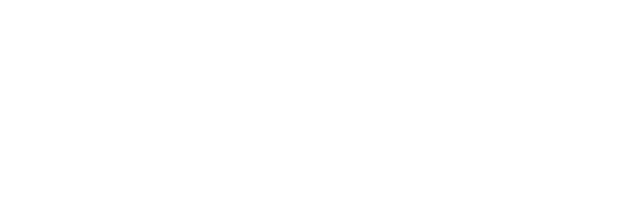
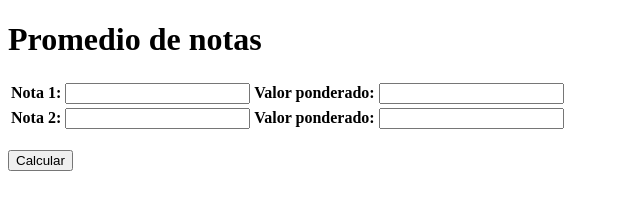
Before and after one commit to CCRR1000/GUIA2-DOM, a plain HTML site: page EjerciciosDOM/ejercicio7.html in a window 1280 px wide. Shown: the whole page, without its empty margins (0-640 px from the left). Drawn offline with Linux system fonts and the light colour scheme.

Commit message:
Se agregó conexión DOM

```diff
--- a/EjerciciosDOM/ejercicio7.html
+++ b/EjerciciosDOM/ejercicio7.html
@@ -7,7 +7,30 @@
     <title>GUIA 2 - Ejercicio 7</title>
 </head>
 <body>
+    <div>
+        <h1>Promedio de notas</h1>
+        <table>
+            <tr>
+                <th>Nota 1:</th>
+                <td> <input type="text" id="nota1"> </td>
+                <th>Valor ponderado:</th>
+                <td> <input type="text" id="pond1"> </td>
+            </tr>
+            <tr>
+                <th>Nota 2:</th>
+                <td> <input type="text" id="nota2"> </td>
+                <th>Valor ponderado:</th>
+                <td> <input type="text" id="pond2"> </td>
+            </tr>
+        </table>
 
+        <br>
+        <button onclick="calcular()" >Calcular</button>
+        <br><br>
+
+        <p></p>
+
+    </div>
 </body>
 <script>
     /**
@@ -17,9 +40,16 @@
      * la web muestra como resultado la nota media ponderada.
     */
 
-    let nota1 = 58;
-    let nota2 = 43;
+    function calcular() {
+        let nota1 = Number(document.getElementById('nota1').value);
+        let pond1 = Number(document.getElementById('pond1').value);
+        let nota2 = Number(document.getElementById('nota2').value);
+        let pond2 = Number(document.getElementById('pond2').value);
+        let media = ((nota1*pond1/100) + (nota2*pond2/100))/2 ;
 
-    let media = (nota1 + nota2) / 2;
+        let parrafo = document.querySelector('p');
+        parrafo.textContent = "La media de las notas es: " + media.toFixed(2);
+    }
+
 </script>
 </html>
```
Also changed, not shown: EjerciciosDOM/ejercicio8.html (+21 -9 lines).
